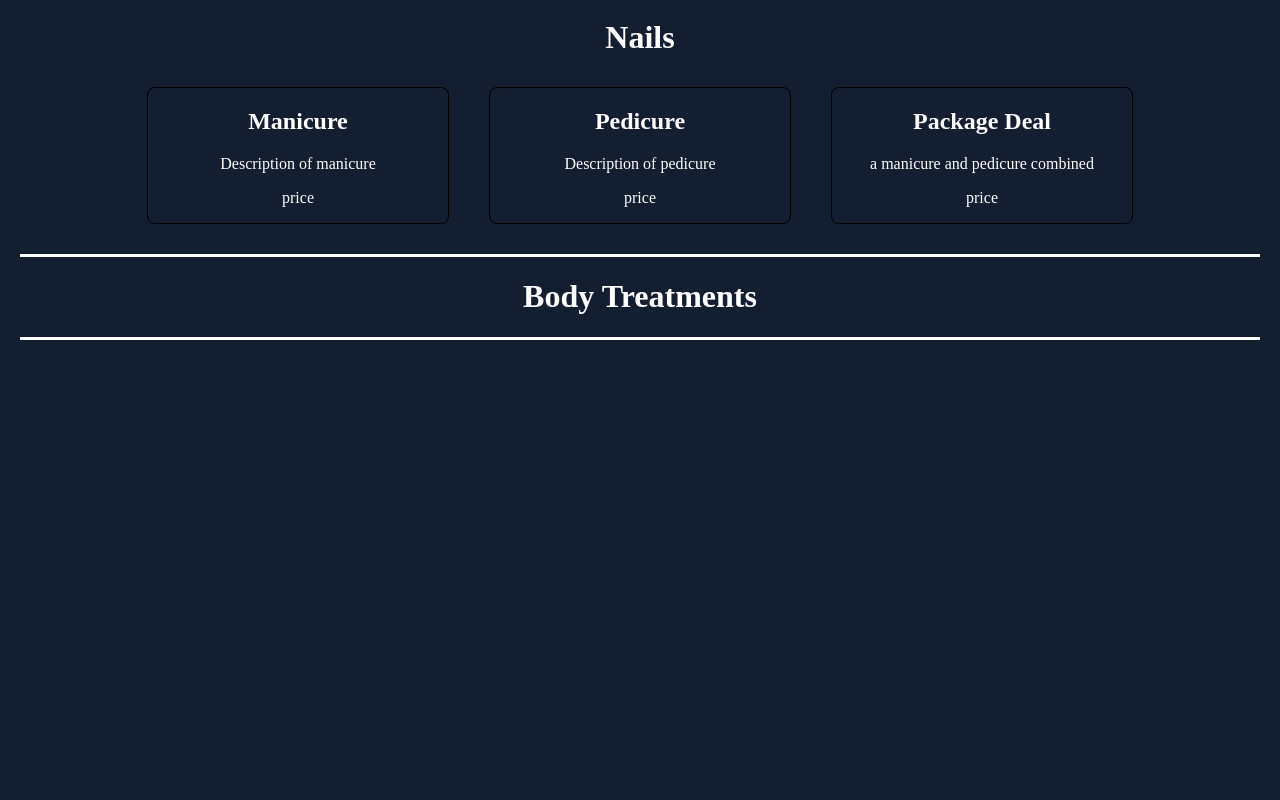
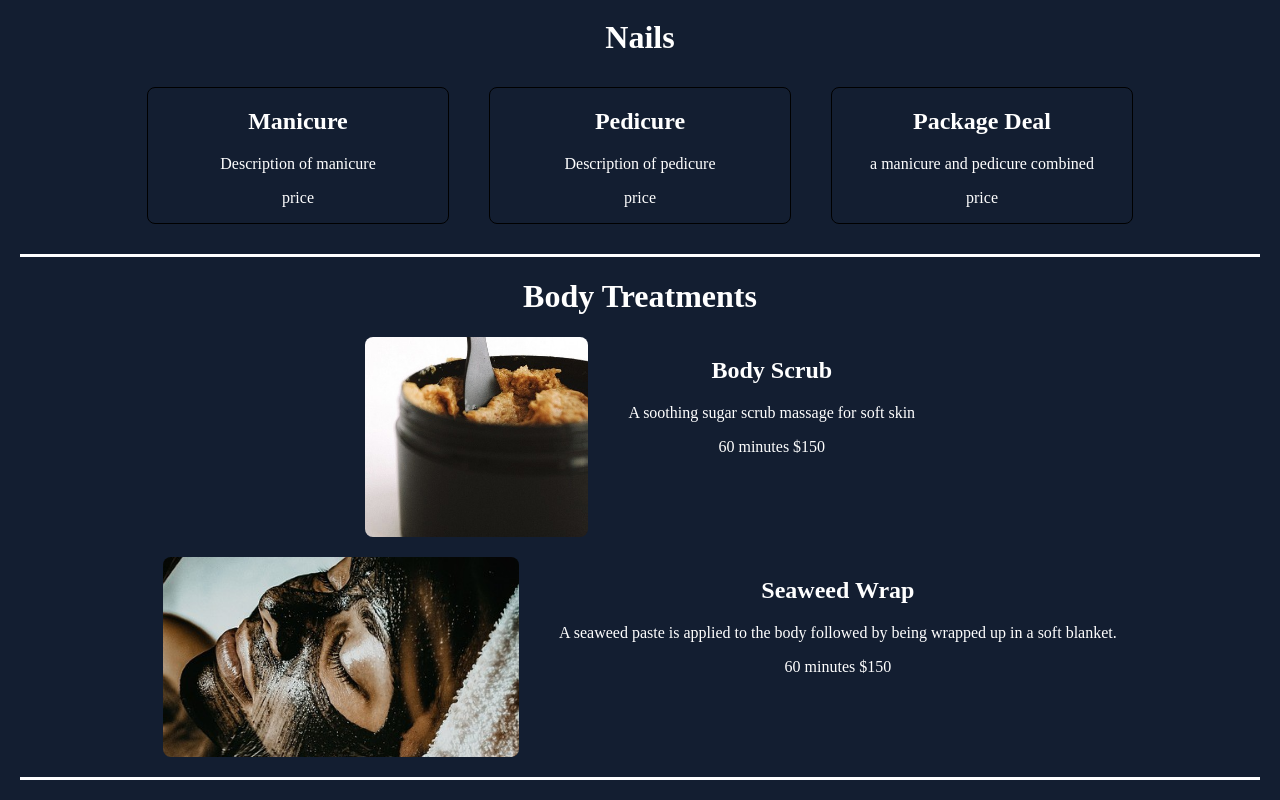
Before and after one commit to LaurenCummings/spa-project, a React (Vite) app: page / in a window 1280 px wide. Shown: the part 2109-2909 px from the top of the page. Before the commit the page ends 2469 px from the top, so only its background shows below. Built offline with nearby package versions, Linux system fonts and the light colour scheme.

Commit message:
Added body treatment content

```diff
--- a/src/components/BodyTreatments.jsx
+++ b/src/components/BodyTreatments.jsx
@@ -1,9 +1,29 @@
 import '../css/BodyTreatments.css';
+import bodyscrub from '../assets/bodyscrub.jpg';
+import seaweedwrap from '../assets/seaweedwrap.jpg';
 
 function BodyTreatments() {
     return (
         <div className="body-treatments">
             <h1>Body Treatments</h1>
+            <div className="body-treatment-services">
+                <div className="body-treatment-service">
+                    <img src={bodyscrub} alt="jar of body scrub" />
+                    <div>
+                        <h2>Body Scrub</h2>
+                        <p>A soothing sugar scrub massage for soft skin</p>
+                        <p>60 minutes $150</p>
+                    </div>
+                </div>
+                <div className="body-treatment-service">
+                    <img src={seaweedwrap} alt="seaweed wrap" />
+                    <div>
+                        <h2>Seaweed Wrap</h2>
+                        <p>A seaweed paste is applied to the body followed by being wrapped up in a soft blanket.</p>
+                        <p>60 minutes $150</p>
+                    </div>
+                </div>
+            </div>
         </div>
     )
 }
--- a/src/css/BodyTreatments.css
+++ b/src/css/BodyTreatments.css
@@ -5,3 +5,15 @@
     border-style: solid none;
     margin: 20px;
 }
+
+.body-treatment-service {
+    display: flex;
+    justify-content: center;
+    margin: 20px auto;
+}
+
+.body-treatment-service img {
+    height: 200px;
+    border-radius: 8px;
+    margin-right: 40px;
+}
```
Also changed, not shown: src/assets/bodyscrub.jpg (added), src/assets/seaweedwrap.jpg (added).
